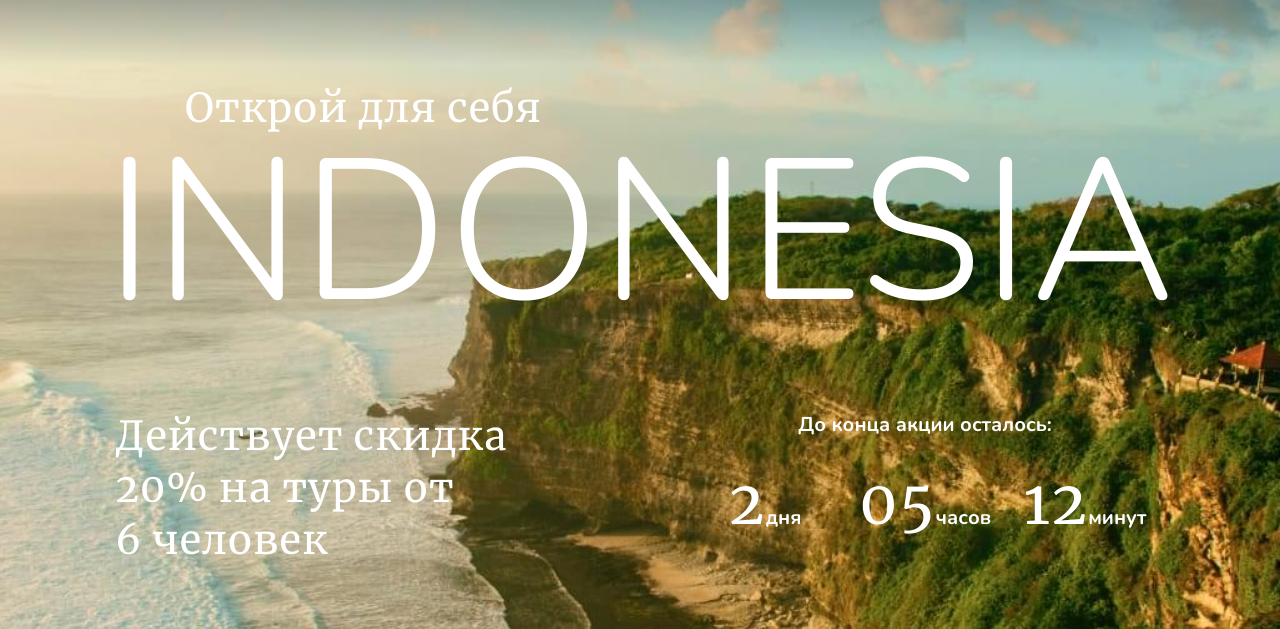
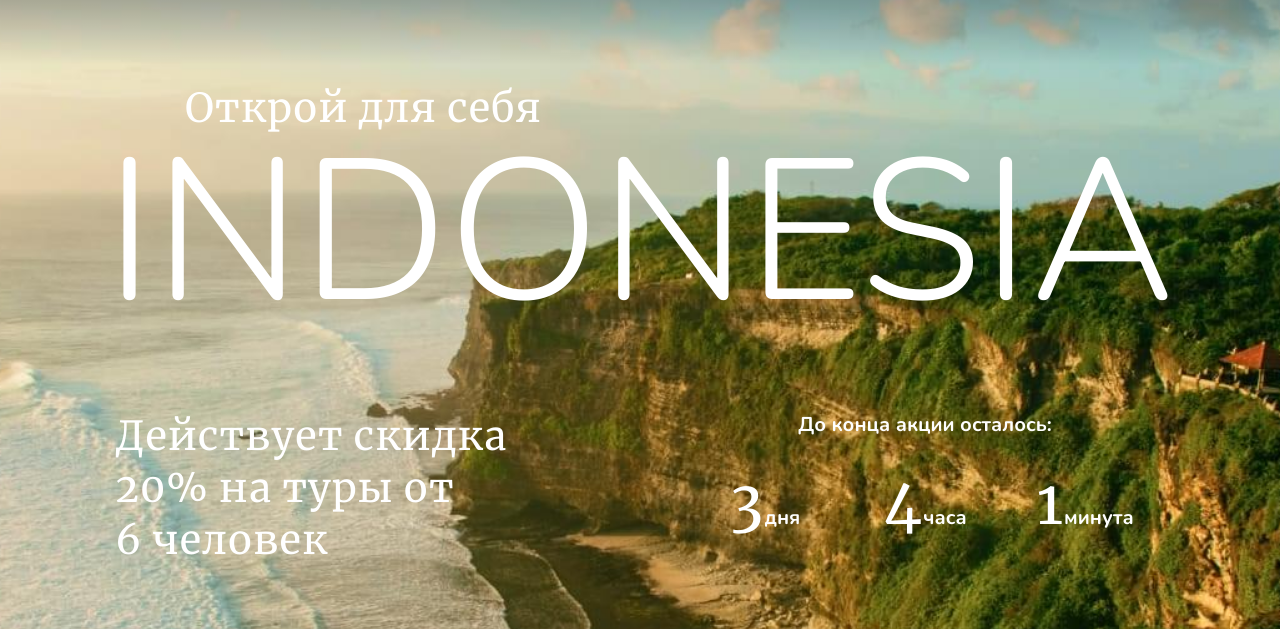
Before and after one commit to antongap99/indoTravel, a plain HTML site: page index.html in a window 1280 px wide. Shown: the part 110-739 px from the top of the page. Drawn offline with Linux system fonts and the light colour scheme.

Commit message:
feat: add timer (lesson date and Timer)

```diff
--- a/index.html
+++ b/index.html
@@ -44,7 +44,7 @@
 
           <p class="hero__text">Действует скидка 20% на туры от 6&nbsp;человек</p>
 
-          <div class="hero__timer timer" data-timer-deadline="15/01/2022">
+          <div class="hero__timer timer" data-timer-deadline="2022/8/8 1:34 ">
             <p class="timer__title">До конца акции осталось:</p>
             <p class="timer__item timer__item_days">
               <span class="timer__count timer__count_days">2</span>
@@ -344,5 +344,6 @@
       </div>
     </div>
   </footer>
+  <script type="module" src="./scripts/main.js"></script>
 </body>
 </html>
--- /dev/null
+++ b/scripts/main.js
@@ -0,0 +1,6 @@
+"use strict";
+
+import timerApi from './modules/timer.js';
+const {startTimer} = timerApi ;
+
+startTimer();
--- /dev/null
+++ b/scripts/modules/timer.js
@@ -0,0 +1,136 @@
+
+const timer = (deadline , timerWrapper) => {
+    const timerCountDays = document.querySelector('.timer__count_days');
+    const timerCountHours = document.querySelector('.timer__count_hours');
+    const timerCountMinutes = document.querySelector('.timer__count_minutes');
+
+    const timerUnitsDays = document.querySelector('.timer__units_days')
+    const timerUnitsHours = document.querySelector('.timer__units_hours')
+    const timerUnitsMinutes = document.querySelector('.timer__units_minutes')
+
+
+    const getTimeRemaining = ( ) => {
+        const dateStop = new Date(deadline).getTime();
+        const dateNow = Date.now();
+        const timeRemaining = dateStop - dateNow;
+
+        const minutes = Math.floor(timeRemaining / 1000/ 60 % 60 );
+        const hours = Math.floor(timeRemaining / 1000/ 60 / 60 % 24);
+        const days = Math.floor(timeRemaining / 1000 / 60 / 60 / 24);
+
+        return {
+            timeRemaining,
+            days,
+            minutes,
+            hours,
+        }
+    }
+
+
+    const removeTimer = (timerWrapper) => {
+        timerWrapper.previousElementSibling.remove();
+            timerWrapper.remove();
+    }
+
+
+    const startTimeRemaining = () => {
+        const timer = getTimeRemaining();
+
+        timerCountDays.textContent = timer.days;
+        timerCountHours.textContent = timer.hours;
+        timerCountMinutes.textContent = timer.minutes;
+
+
+
+         const unitDayModify = ( ) => {
+            if((timer.days === 1 ||
+                 timer.days % 10  === 1 ||
+                 timer.days % 100 === 1 ||
+                 timer.days % 1000 === 1 ) &&  Math.floor(timer.days) / 10 !== 1
+                 ) {
+                timerUnitsDays.textContent = 'день';
+            } else if (1 < timer.days && timer.days < 5) {
+                timerUnitsDays.textContent = 'дня';
+            } else if ( timer.days >= 5) {
+                timerUnitsDays.textContent = 'дней';
+            }
+
+        }
+        const unitHourModify = ( ) => {
+            if((timer.hours === 1 ||
+                timer.hours % 10 === 1) && Math.floor(timer.hours / 10) !== 1 ) {
+
+                timerUnitsHours.textContent = 'час'
+            }else if ((1 < timer.hours && timer.hours < 5
+                || 1 < timer.hours % 10 && timer.hours  % 10 < 5) &&  Math.floor(timer.hours / 10) !== 1) {
+                timerUnitsHours.textContent = 'часа';
+            } else if ( timer.hours >= 5 ||
+                 timer.hours % 10 >= 5 ||
+                 timer.hours === 0 ||
+                 timer.hours % 10 === 0
+                 ) {
+                timerUnitsHours.textContent = 'часов';
+            }
+        }
+        const unitMinuteModify = ( ) => {
+            if((timer.minutes === 1
+                || timer.minutes % 10 === 1) &&
+                Math.floor(timer.minutes / 10) !== 1
+            ) {
+                timerUnitsMinutes.textContent = 'минута'
+            }else if ((1 < timer.minutes &&  timer.minutes < 5
+                || 1 < timer.minutes  % 10  &&  timer.minutes % 10 < 5) &&
+            (Math.floor(timer.minutes / 10) !== 1) ) {
+
+                timerUnitsMinutes.textContent = 'минуты';
+            } else if ( timer.minutes >= 5
+                || timer.minutes % 10 >= 5
+                || timer.minutes === 0
+                || timer.minutes % 10 === 0
+
+                ) {
+                timerUnitsMinutes.textContent = 'минут';
+            }
+        }
+        unitDayModify();
+        unitHourModify();
+        unitMinuteModify();
+
+        const intervalId = setTimeout(startTimeRemaining, 10000);
+
+         if(timer.timeRemaining <= 0 ) {
+
+            clearTimeout(intervalId);
+
+            timerCountDays.textContent = '0';
+            timerCountHours.textContent = '00';
+            timerCountMinutes.textContent = '00';
+
+
+            removeTimer(timerWrapper);
+
+         }
+
+     }
+
+
+
+    startTimeRemaining();
+}
+
+const startTimer = () => {
+    const timerWrapper = document.querySelector('.timer');
+try {
+    timer(timerWrapper.dataset.timerDeadline, timerWrapper);
+} catch (error) {
+    console.log('акция закончилась');
+}
+
+
+
+}
+
+startTimer();
+
+
+export default {startTimer};
```
